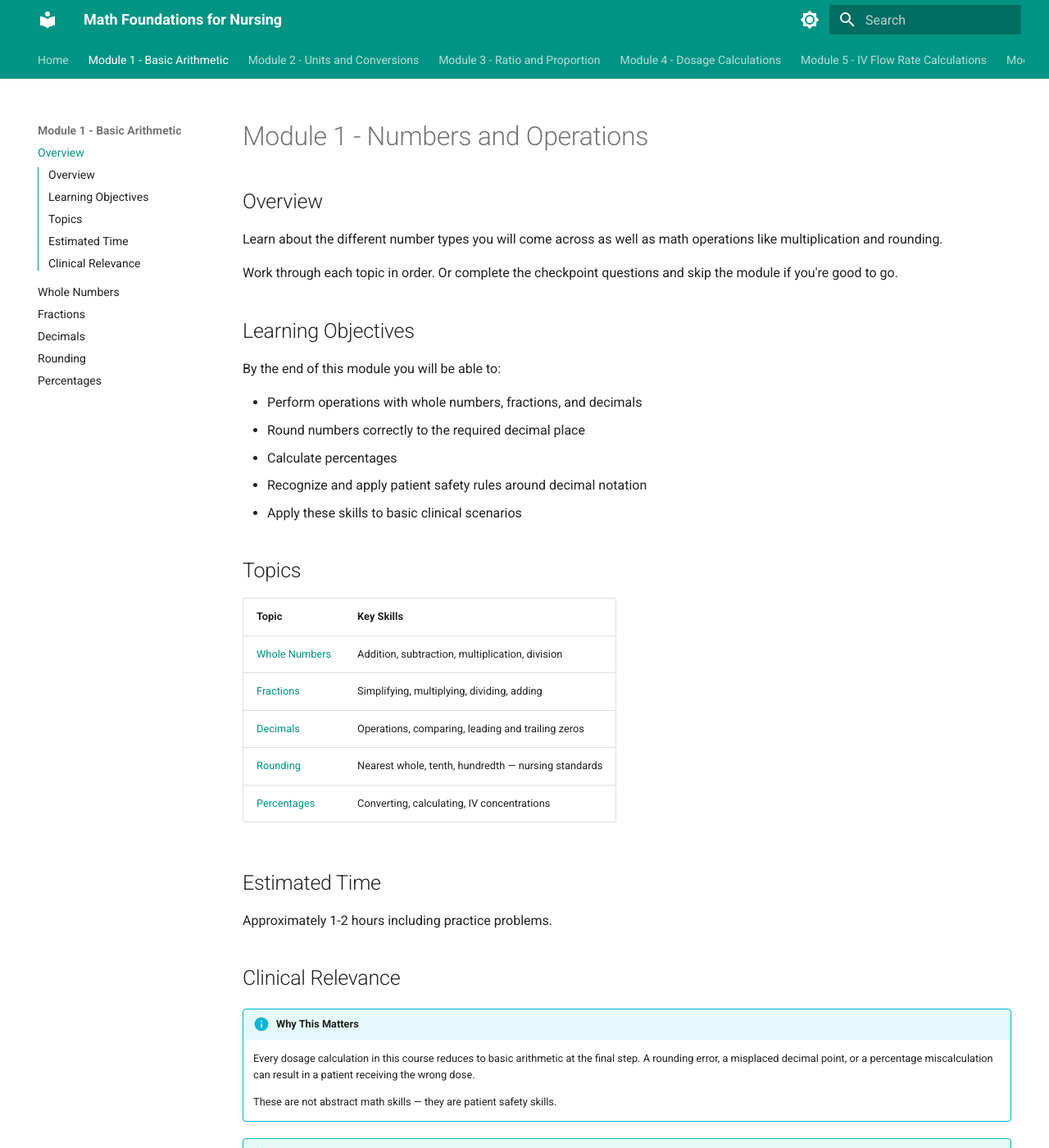
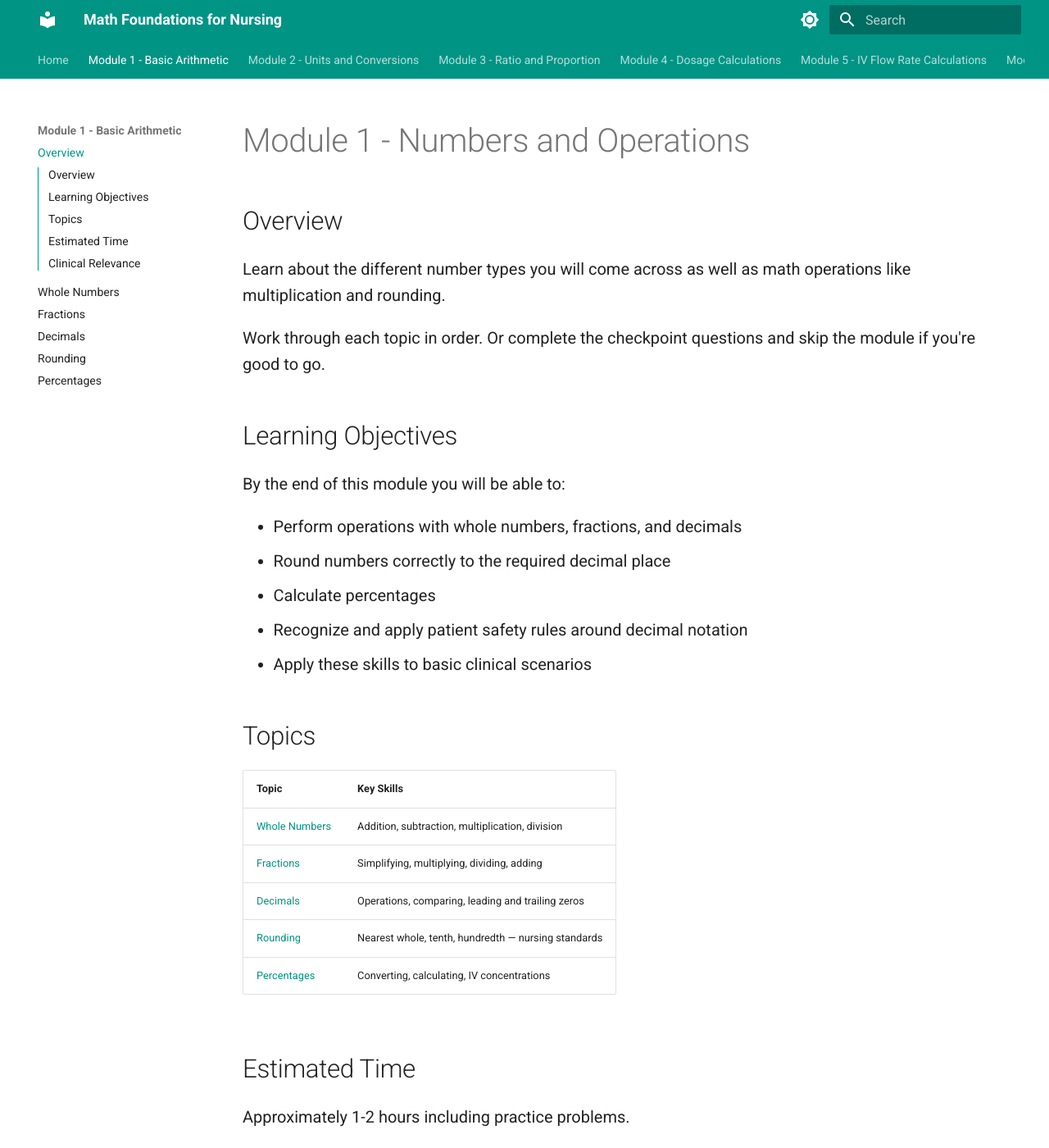
Before and after one commit to carinam17/math-foundations-nursing, an MkDocs documentation site: the page built from docs/module1/index.md, in a window 1280 px wide and 1400 px high. Shown: the whole window at 82% size. Built offline with MkDocs 1.6.1 and Material for MkDocs 9.7.7, drawn with Linux system fonts in a browser that asks for light colours.

Commit message:
updated fonts

```diff
--- a/docs/module1/index.md
+++ b/docs/module1/index.md
@@ -34,6 +34,8 @@ By the end of this module you will be able to:
 
 Approximately 1-2 hours including practice problems.
 
+
+
 ## Clinical Relevance
 
 !!! info "Why This Matters"
--- a/docs/stylesheets/extra.css
+++ b/docs/stylesheets/extra.css
@@ -1,3 +1,41 @@
-.md-typeset table {
+/* .md-typeset table {
   font-size: 2rem;
 }
+
+
+
+.md-typeset {
+  font-size: 1.0rem;
+}
+
+
+
+.md-typeset table, .md-typeset table p {
+  font-size: 1.0rem !important;
+}
+
+
+.md-typeset .admonition,
+.md-typeset .admonition-title {
+  font-size: 1rem;
+}
+
+*/
+
+
+:root {
+  --book-font-size: 1rem;
+}
+
+.md-typeset {
+  font-size: var(--book-font-size);
+}
+
+.md-typeset table {
+  font-size: var(--book-font-size);
+}
+
+.md-typeset .admonition,
+.md-typeset .admonition-title {
+  font-size: var(--book-font-size);
+}
```
